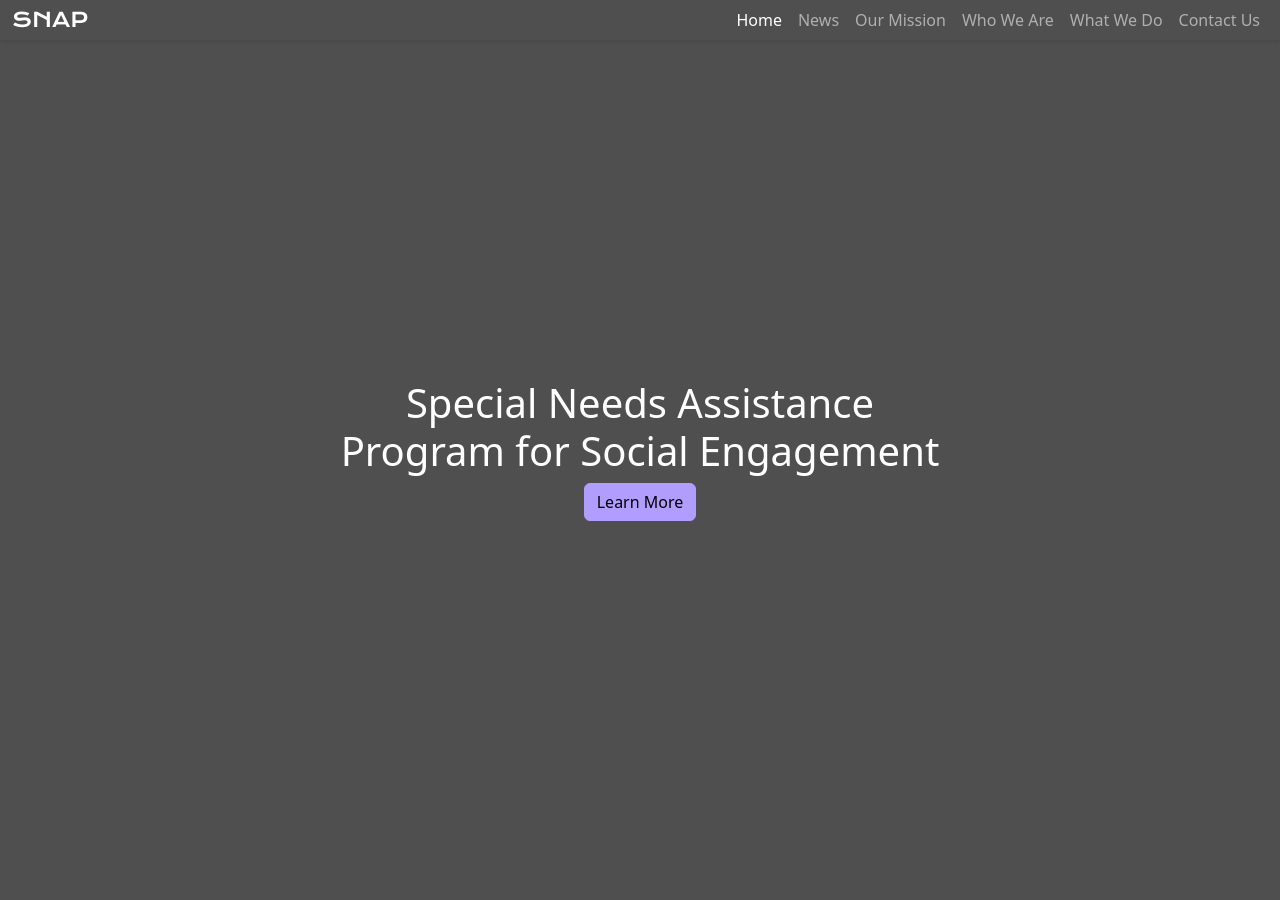
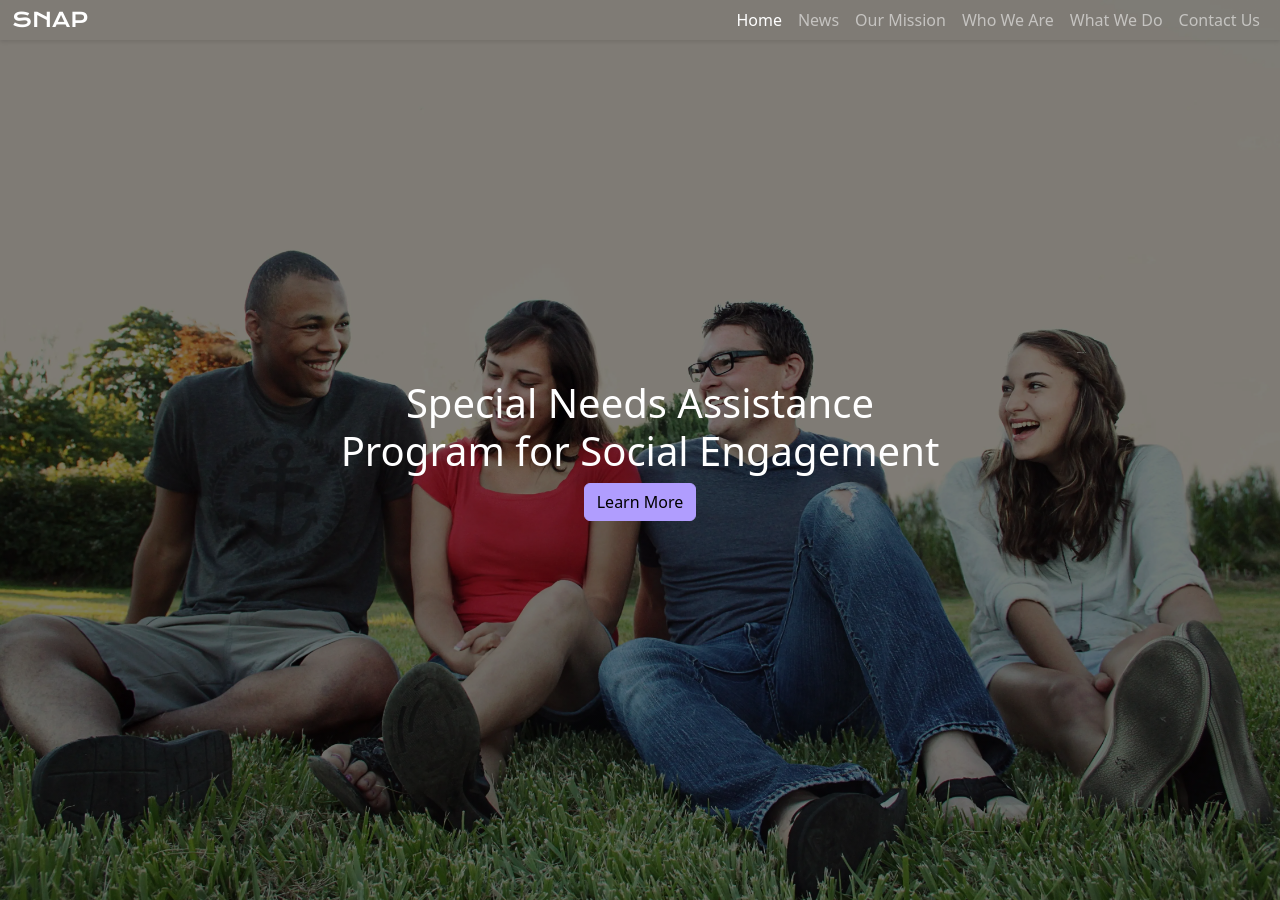
Before and after one commit to SNAPFSE/SNAPFSE.github.io, a Jekyll site: the page built from index.md, in a window 1280 px wide. Built offline with Jekyll 4.4.1, drawn with Linux system fonts in a browser that asks for light colours.

Commit message:
Optimzie Index

```diff
--- a/_includes/head.html
+++ b/_includes/head.html
@@ -1,3 +1,6 @@
 <head>
+  <meta charset="UTF-8" />
+  <meta name="viewport" content="width=device-width, initial-scale=1.0" />
+  <meta http-equiv="X-UA-Compatible" content="ie=edge" />
   {% seo %}
 </head>
--- a/_sass/hero.scss
+++ b/_sass/hero.scss
@@ -1,6 +1,6 @@
 .hero-image {
   background-image: linear-gradient(rgba(0, 0, 0, 0.5), rgba(0, 0, 0, 0.5)),
-    url("pexels-sharefaith-1231230.jpg");
+    url("pexels-sharefaith-1231230.webp");
   min-height: 100vh;
   background-position: center;
   background-repeat: no-repeat;
```
Also changed, not shown: assets/pexels-sharefaith-1231230.webp (added), 1 other file.
